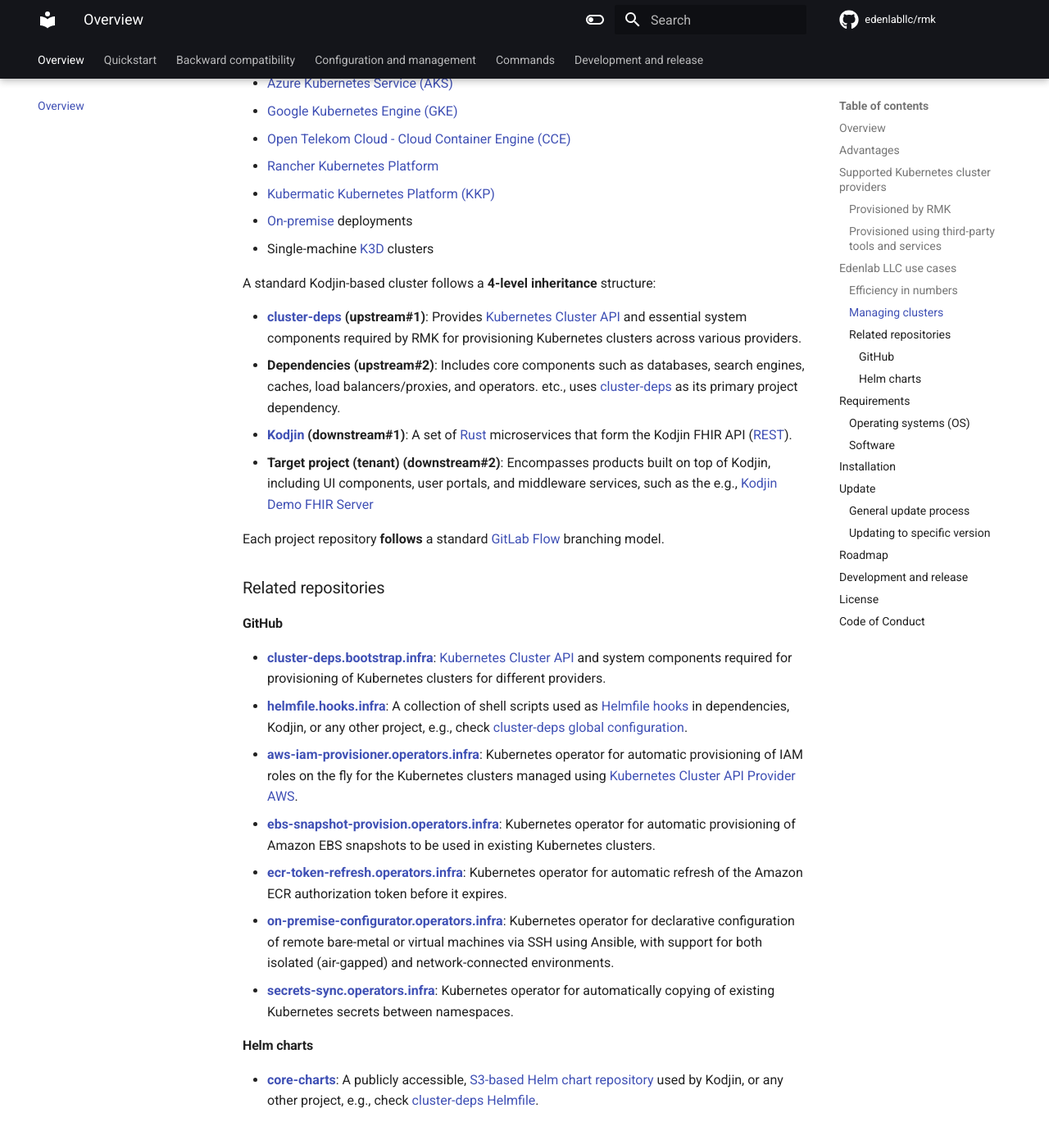
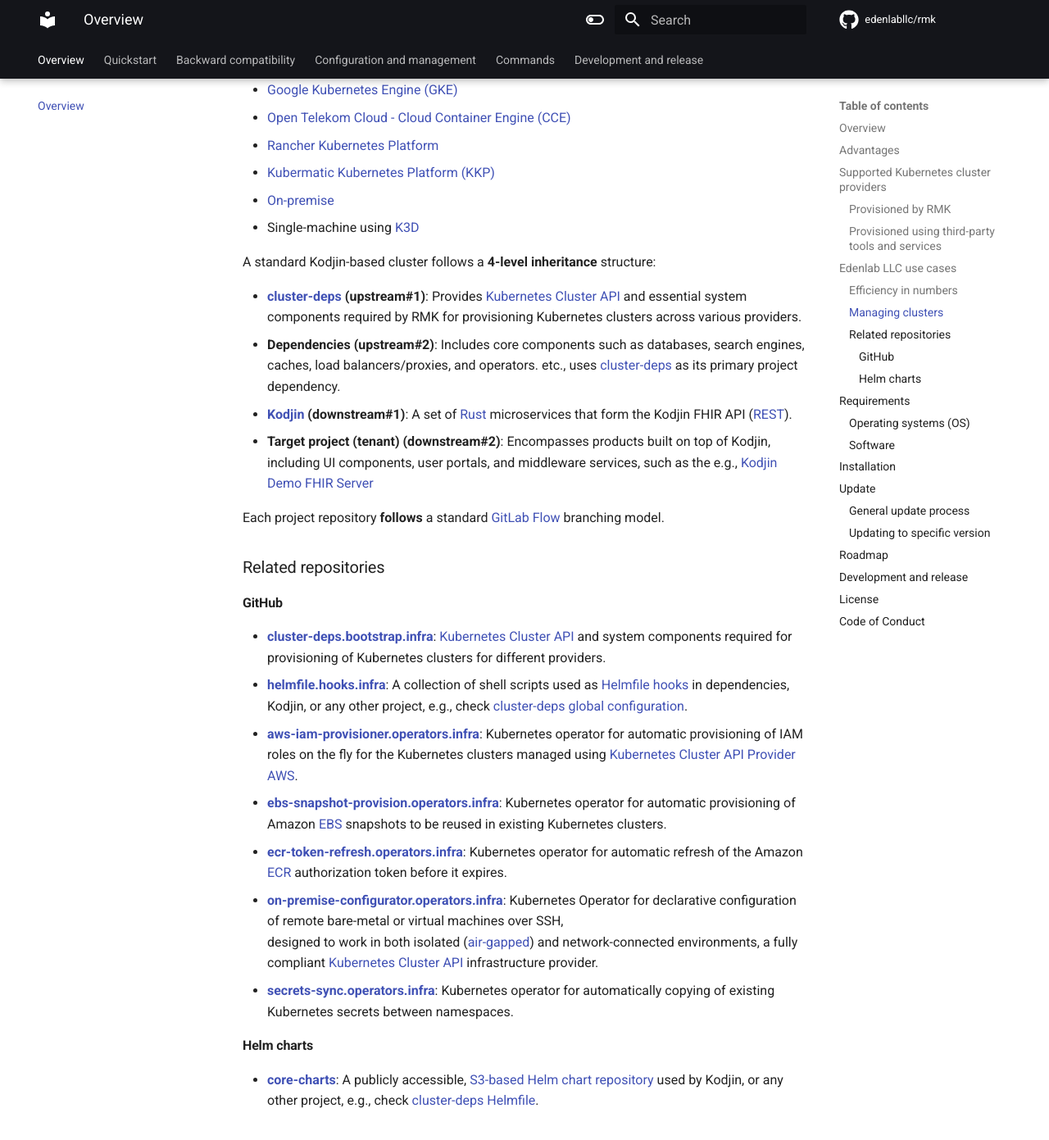
Before and after one commit to edenlabllc/rmk, an MkDocs documentation site: the page built from docs/index.md, in a window 1280 px wide and 1400 px high, scrolled down 4521 px. Shown: the top 1391 px of the window at 82% size. Built offline with MkDocs 1.6.1 and Material for MkDocs 9.7.7, drawn with Linux system fonts in a browser that asks for light colours; emoji names are drawn with the system emoji font; comment, search, counter and statistics services are not loaded; the version menu is left out; some of the changed text lies outside the part shown.

Commit message:
Improve Related repositories sections in index.md and README.md.

```diff
--- a/docs/index.md
+++ b/docs/index.md
@@ -125,10 +125,8 @@
 - [Amazon Elastic Kubernetes Service (EKS)](https://aws.amazon.com/eks/)
 - [Azure Kubernetes Service (AKS)](https://azure.microsoft.com/en-us/products/kubernetes-service/)
 - [Google Kubernetes Engine (GKE)](https://cloud.google.com/kubernetes-engine)
-- Single-machine [K3D](https://k3d.io/) clusters
-- [On-Premise](https://github.com/edenlabllc/on-premise-configurator.operators.infra) a custom-built
-  infrastructure provider (operator) based on the [Ansible Operator SDK](https://sdk.operatorframework.io/docs/building-operators/ansible/)
-  on top of [K3S](https://docs.k3s.io/), inspired by the [k3s-ansible](https://github.com/k3s-io/k3s-ansible) project.
+- [On-Premise](https://github.com/edenlabllc/on-premise-configurator.operators.infra)
+- Single-machine using [K3D](https://k3d.io/)
 
 > Please see the [Roadmap](#roadmap) section for more details on upcoming features.
 
@@ -173,8 +171,8 @@
 - [Open Telekom Cloud - Cloud Container Engine (CCE)](https://www.open-telekom-cloud.com/en/products-services/core-services/cloud-container-engine)
 - [Rancher Kubernetes Platform](https://www.rancher.com/)
 - [Kubermatic Kubernetes Platform (KKP)](https://www.kubermatic.com/)
-- [On-premise](https://en.wikipedia.org/wiki/On-premises_software) deployments
-- Single-machine [K3D](https://k3d.io/) clusters
+- [On-premise](https://en.wikipedia.org/wiki/On-premises_software)
+- Single-machine using [K3D](https://k3d.io/)
 
 A standard Kodjin-based cluster follows a **4-level inheritance** structure:
 
@@ -212,12 +210,17 @@
   Kubernetes operator for automatic provisioning of IAM roles on the fly for the Kubernetes clusters managed
   using [Kubernetes Cluster API Provider AWS](https://cluster-api-aws.sigs.k8s.io/getting-started).
 - **[ebs-snapshot-provision.operators.infra](https://github.com/edenlabllc/ebs-snapshot-provision.operators.infra)**:
-  Kubernetes operator for automatic provisioning of Amazon EBS snapshots to be used in existing Kubernetes clusters.
+  Kubernetes operator for automatic provisioning of Amazon [EBS](https://aws.amazon.com/ebs/) snapshots to be reused
+  in existing Kubernetes clusters.
 - **[ecr-token-refresh.operators.infra](https://github.com/edenlabllc/ecr-token-refresh.operators.infra)**:
-  Kubernetes operator for automatic refresh of the Amazon ECR authorization token before it expires.
+  Kubernetes operator for automatic refresh of the Amazon [ECR](https://aws.amazon.com/ecr/) authorization token
+  before it expires.
 - **[on-premise-configurator.operators.infra](https://github.com/edenlabllc/on-premise-configurator.operators.infra)**:
-  Kubernetes operator for declarative configuration of remote bare-metal or virtual machines via SSH using Ansible,
-  with support for both isolated (air-gapped) and network-connected environments.
+  Kubernetes Operator for declarative configuration of remote bare-metal or virtual machines over SSH,
+  designed to work in both isolated ([air-gapped](https://en.wikipedia.org/wiki/Air_gap_(networking)))
+  and network-connected environments, a fully compliant
+  [Kubernetes Cluster API](https://cluster-api.sigs.k8s.io/developer/providers/contracts/overview) infrastructure
+  provider.
 - **[secrets-sync.operators.infra](https://github.com/edenlabllc/secrets-sync.operators.infra)**:
   Kubernetes operator for automatically copying of existing Kubernetes secrets between namespaces.
 
```
Also changed, not shown: README.md (+13 -11 lines).
